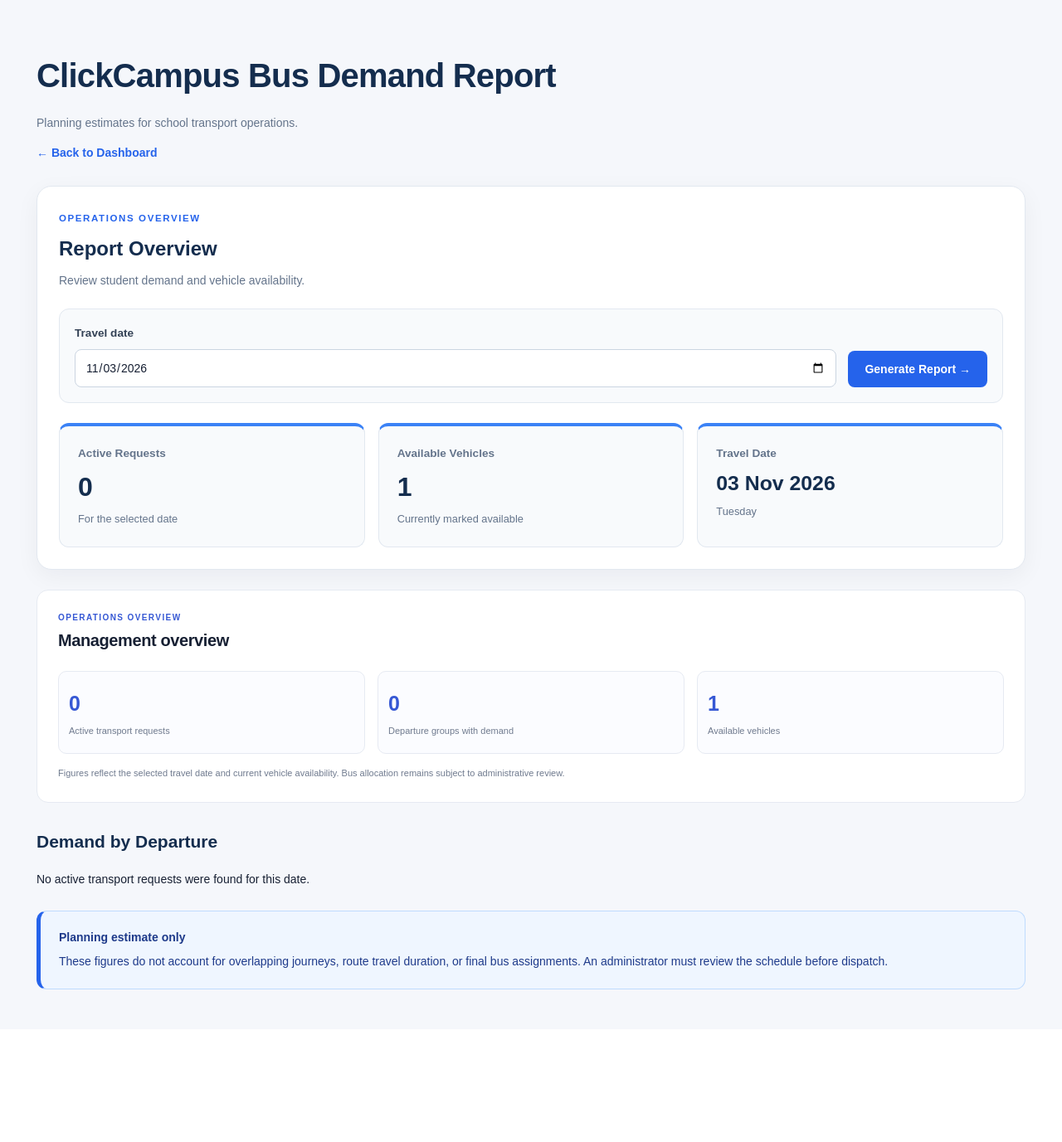
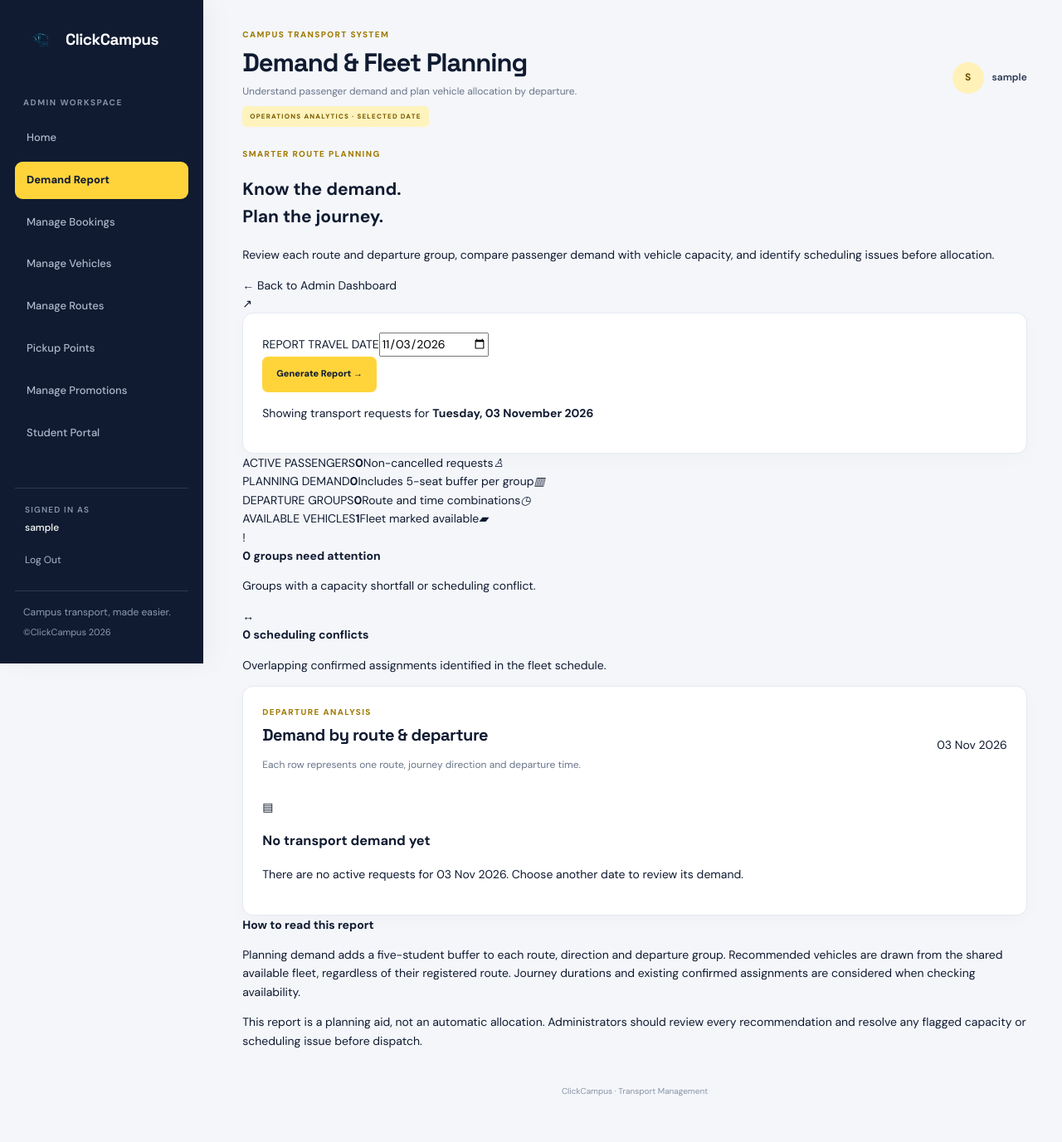
Before and after one commit to iisika/ClickCampus, a Django app: page /demand-report/ in a window 1280 px wide. Shown: the whole page at 83% size. Before the commit the page ends 1193 px from the top, so only its background shows below. Run offline with Django 5.2, Linux system fonts and the light colour scheme; a user stored in the database is signed in; tables that the repository leaves empty hold one stand-in row (values such as "Sample post").

Commit message:
Redesign demand report as admin analytics workspace

```diff
--- a/transport/templates/transport/demand_report.html
+++ b/transport/templates/transport/demand_report.html
@@ -4,163 +4,113 @@
 <head>
     <meta charset="UTF-8">
     <meta name="viewport" content="width=device-width, initial-scale=1.0">
-    <title>Bus Demand Report | ClickCampus</title>
+    <title>Demand Report | ClickCampus</title>
     <link rel="stylesheet" href="{% static 'transport/style.css' %}">
+    <link rel="stylesheet" href="{% static 'transport/admin.css' %}">
 </head>
-<body>
-    <main class="container demand-report-page">
-        <header>
-            <h1>ClickCampus Bus Demand Report</h1>
-            <p>Planning estimates for school transport operations.</p>
-            <a href="{% url 'transport:admin_dashboard' %}">← Back to Dashboard</a>
+<body class="admin-dashboard-page demand-page">
+<aside class="sidebar">
+    <div class="brand">
+        <img src="{% static 'transport/image/clickcampus-logo.png' %}" alt="ClickCampus logo" class="brand-logo">
+        <span>ClickCampus</span>
+    </div>
+    <p class="menu-label">ADMIN WORKSPACE</p>
+    <nav class="sidebar-nav">
+        <a class="nav-link" href="{% url 'transport:admin_dashboard' %}">Home</a>
+        <a class="nav-link active" href="{% url 'transport:demand_report' %}">Demand Report</a>
+        <a class="nav-link" href="/admin/transport/travelrequest/">Manage Bookings</a>
+        <a class="nav-link" href="/admin/transport/bus/">Manage Vehicles</a>
+        <a class="nav-link" href="/admin/transport/route/">Manage Routes</a>
+        <a class="nav-link" href="/admin/transport/pickuppoint/">Pickup Points</a>
+        <a class="nav-link" href="{% url 'transport:admin_promotions' %}">Manage Promotions</a>
+        <a class="nav-link" href="{% url 'transport:dashboard' %}">Student Portal</a>
+    </nav>
+    <div class="sidebar-account">
+        <div class="account-info"><span class="account-label">SIGNED IN AS</span><strong>{{ request.user.get_username }}</strong></div>
+        <form method="post" action="{% url 'transport:logout' %}" class="logout-form">{% csrf_token %}<button type="submit" class="logout-button">Log Out</button></form>
+    </div>
+    <div class="sidebar-bottom"><p>Campus transport, made easier.</p><span>©ClickCampus 2026</span></div>
+</aside>
+<main class="main-content">
+    <header class="topbar">
+        <div>
+            <p class="eyebrow">CAMPUS TRANSPORT SYSTEM</p>
+            <h1>Demand & Fleet Planning</h1>
+            <p class="muted">Understand passenger demand and plan vehicle allocation by departure.</p>
+            <span class="admin-date-chip">OPERATIONS ANALYTICS · SELECTED DATE</span>
+        </div>
+        <div class="profile"><span class="avatar">{{ request.user.get_username|first|upper }}</span><span>{{ request.user.get_username }}</span></div>
     </header>
 
-            <section class="demand-summary">
-                <div class="demand-section-heading">
+    <section class="demand-hero">
         <div>
-                        <span class="demand-eyebrow">OPERATIONS OVERVIEW</span>
-                        <h2>Report Overview</h2>
-                        <p>Review student demand and vehicle availability.</p>
+            <p class="eyebrow light">SMARTER ROUTE PLANNING</p>
+            <h2>Know the demand.<br>Plan the journey.</h2>
+            <p>Review each route and departure group, compare passenger demand with vehicle capacity, and identify scheduling issues before allocation.</p>
+            <a class="demand-back-link" href="{% url 'transport:admin_dashboard' %}">← Back to Admin Dashboard</a>
         </div>
-                </div>
-
-                <form method="get" class="demand-filter">
-                    <div class="demand-date-field">
-                        <label for="travel_date">Travel date</label>
-                        <input
-                            type="date"
-                            id="travel_date"
-                            name="travel_date"
-                            value="{{ selected_date|date:'Y-m-d' }}"
-                            required
-                        >
-                    </div>
-                    <button type="submit">Generate Report →</button>
-                </form>
-
-                <div class="demand-stat-grid">
-                    <article class="demand-stat-card">
-                        <span class="demand-stat-label">Active Requests</span>
-                        <strong>{{ total_requests }}</strong>
-                        <span class="demand-stat-caption">For the selected date</span>
-                    </article>
-
-                    <article class="demand-stat-card">
-                        <span class="demand-stat-label">Available Vehicles</span>
-                        <strong>{{ available_bus_count }}</strong>
-                        <span class="demand-stat-caption">Currently marked available</span>
-                    </article>
-
-                    <article class="demand-stat-card">
-                        <span class="demand-stat-label">Travel Date</span>
-                        <strong class="demand-date-value">
-                            {{ selected_date|date:"d M Y" }}
-                        </strong>
-                        <span class="demand-stat-caption">
-                            {{ selected_date|date:"l" }}
-                        </span>
-                    </article>
-                </div>
+        <div class="demand-hero-mark" aria-hidden="true">↗</div>
     </section>
 
-
-            <section class="panel lower-panel" id="management">
-                <div class="section-heading">
-                    <div>
-                        <p class="eyebrow">OPERATIONS OVERVIEW</p>
-                        <h2>Management overview</h2>
-                    </div>
-                </div>
-
-                <div class="management-grid">
-                    <div>
-                        <span class="management-number">{{ total_requests }}</span>
-                        <p>Active transport requests</p>
-                    </div>
-
-                    <div>
-                        <span class="management-number">{{ report_rows|length }}</span>
-                        <p>Departure groups with demand</p>
-                    </div>
-
-                    <div>
-                        <span class="management-number">{{ available_bus_count }}</span>
-                        <p>Available vehicles</p>
-                    </div>
-                </div>
-
-                <p class="demo-notice">
-                    Figures reflect the selected travel date and current vehicle availability.
-                    Bus allocation remains subject to administrative review.
-                </p>
+    <section class="panel demand-filter-panel">
+        <form method="get" class="demand-filter-form">
+            <div><label for="travel_date">REPORT TRAVEL DATE</label><input type="date" id="travel_date" name="travel_date" value="{{ selected_date|date:'Y-m-d' }}" required></div>
+            <button type="submit" class="primary-button">Generate Report →</button>
+        </form>
+        <p class="demand-selected-date">Showing transport requests for <strong>{{ selected_date|date:"l, d F Y" }}</strong></p>
     </section>
 
-        <section>
-            <h2>Demand by Departure</h2>
+    <section class="demand-kpi-grid" aria-label="Demand report key performance indicators">
+        <article class="demand-kpi"><span class="demand-kpi-label">ACTIVE PASSENGERS</span><strong>{{ total_requests }}</strong><span>Non-cancelled requests</span><i class="demand-kpi-symbol">♙</i></article>
+        <article class="demand-kpi"><span class="demand-kpi-label">PLANNING DEMAND</span><strong>{{ total_planning_demand }}</strong><span>Includes 5-seat buffer per group</span><i class="demand-kpi-symbol">▥</i></article>
+        <article class="demand-kpi"><span class="demand-kpi-label">DEPARTURE GROUPS</span><strong>{{ report_rows|length }}</strong><span>Route and time combinations</span><i class="demand-kpi-symbol">◷</i></article>
+        <article class="demand-kpi"><span class="demand-kpi-label">AVAILABLE VEHICLES</span><strong>{{ available_bus_count }}</strong><span>Fleet marked available</span><i class="demand-kpi-symbol">▰</i></article>
+    </section>
 
+    <section class="demand-exceptions">
+        <article class="demand-exception-card {% if shortfall_groups %}is-warning{% endif %}">
+            <span class="exception-icon">!</span><div><strong>{{ shortfall_groups }} groups need attention</strong><p>Groups with a capacity shortfall or scheduling conflict.</p></div>
+        </article>
+        <article class="demand-exception-card">
+            <span class="exception-icon">↔</span><div><strong>{{ conflict_groups }} scheduling conflicts</strong><p>Overlapping confirmed assignments identified in the fleet schedule.</p></div>
+        </article>
+    </section>
+
+    <section class="panel demand-results-panel">
+        <div class="section-heading demand-results-heading">
+            <div><p class="eyebrow">DEPARTURE ANALYSIS</p><h2>Demand by route & departure</h2><p class="muted">Each row represents one route, journey direction and departure time.</p></div>
+            <span class="demand-date-pill">{{ selected_date|date:"d M Y" }}</span>
+        </div>
         {% if report_rows %}
-                <div class="table-responsive">
-                    <table>
-                        <thead>
-                            <tr>
-                                <th>Route</th>
-                                <th>Direction</th>
-                                <th>Departure Time</th>
-                                <th>Actual Students</th>
-                                <th>Planning Demand</th>
-                                <th>Estimated Buses</th>
-                                <th>Recommended Vehicles</th>
-                                <th>Planning Notes</th>
-                            </tr>
-                        </thead>
+        <div class="demand-table-wrap">
+            <table class="demand-table">
+                <thead><tr><th>ROUTE / DIRECTION</th><th>DEPARTURE</th><th>STUDENTS</th><th>PLAN WITH BUFFER</th><th>BUSES NEEDED</th><th>RECOMMENDED VEHICLES</th><th>PLANNING STATUS</th></tr></thead>
                 <tbody>
                 {% for row in report_rows %}
                 <tr>
-                                    <td>{{ row.route_name }}</td>
-                                    <td>{{ row.direction_label }}</td>
-                                    <td>
-                                        {% if row.departure_time %}
-                                            {{ row.departure_time|time:"g:i A" }}
-                                        {% else %}
-                                            Not specified
-                                        {% endif %}
-                                    </td>
-                                    <td>{{ row.total_students }}</td>
-                                    <td>{{ row.planning_demand }}</td>
-                                    <td>{{ row.buses_needed }}</td>
-                                    <td>
-                                        {% if row.recommended_vehicles %}
-                                            {% for vehicle in row.recommended_vehicles %}
-                                                {{ vehicle }}{% if not forloop.last %}, {% endif %}
-                                            {% endfor %}
-                                        {% else %}
-                                            Not assigned
-                                        {% endif %}
-                                    </td>
-                                    <td>
-                                        {% if row.has_assignment_conflict %}
-                                            <strong role="alert">Scheduling conflict</strong><br>
-                                        {% endif %}
-                                        {{ row.capacity_note }}
-                                    </td>
+                    <td><strong>{{ row.route_name }}</strong><span class="demand-direction">{{ row.direction_label }}</span></td>
+                    <td>{% if row.departure_time %}{{ row.departure_time|time:"g:i A" }}{% else %}Not specified{% endif %}</td>
+                    <td><strong>{{ row.total_students }}</strong></td>
+                    <td><strong>{{ row.planning_demand }}</strong><span class="demand-buffer">+5 buffer</span></td>
+                    <td><strong>{{ row.buses_needed }}</strong></td>
+                    <td>{% if row.recommended_vehicles %}<div class="vehicle-tags">{% for vehicle in row.recommended_vehicles %}<span>{{ vehicle }}</span>{% endfor %}</div>{% else %}<span class="demand-unassigned">Not assigned</span>{% endif %}</td>
+                    <td>{% if row.capacity_shortfall %}<span class="demand-status status-attention">Needs review</span>{% else %}<span class="demand-status status-ready">Planning estimate</span>{% endif %}<p class="demand-note">{% if row.has_assignment_conflict %}<strong>Scheduling conflict: </strong>{% endif %}{{ row.capacity_note }}</p></td>
                 </tr>
                 {% endfor %}
                 </tbody>
             </table>
         </div>
         {% else %}
-                <p>No active transport requests were found for this date.</p>
+        <div class="demand-empty"><span>▤</span><h3>No transport demand yet</h3><p>There are no active requests for {{ selected_date|date:"d M Y" }}. Choose another date to review its demand.</p></div>
         {% endif %}
     </section>
 
-        <aside class="planning-warning" role="note">
-            <strong>Planning estimate only</strong>
-            <p>
-                These figures do not account for overlapping journeys,
-                route travel duration, or final bus assignments.
-                An administrator must review the schedule before dispatch.
-            </p>
+    <aside class="demand-planning-note">
+        <strong>How to read this report</strong>
+        <p>Planning demand adds a five-student buffer to each route, direction and departure group. Recommended vehicles are drawn from the shared available fleet, regardless of their registered route. Journey durations and existing confirmed assignments are considered when checking availability.</p>
+        <p>This report is a planning aid, not an automatic allocation. Administrators should review every recommendation and resolve any flagged capacity or scheduling issue before dispatch.</p>
     </aside>
+    <footer>ClickCampus · Transport Management</footer>
 </main>
 </body>
 </html>
```
Lines whose indentation alone changed are shown as unchanged.
